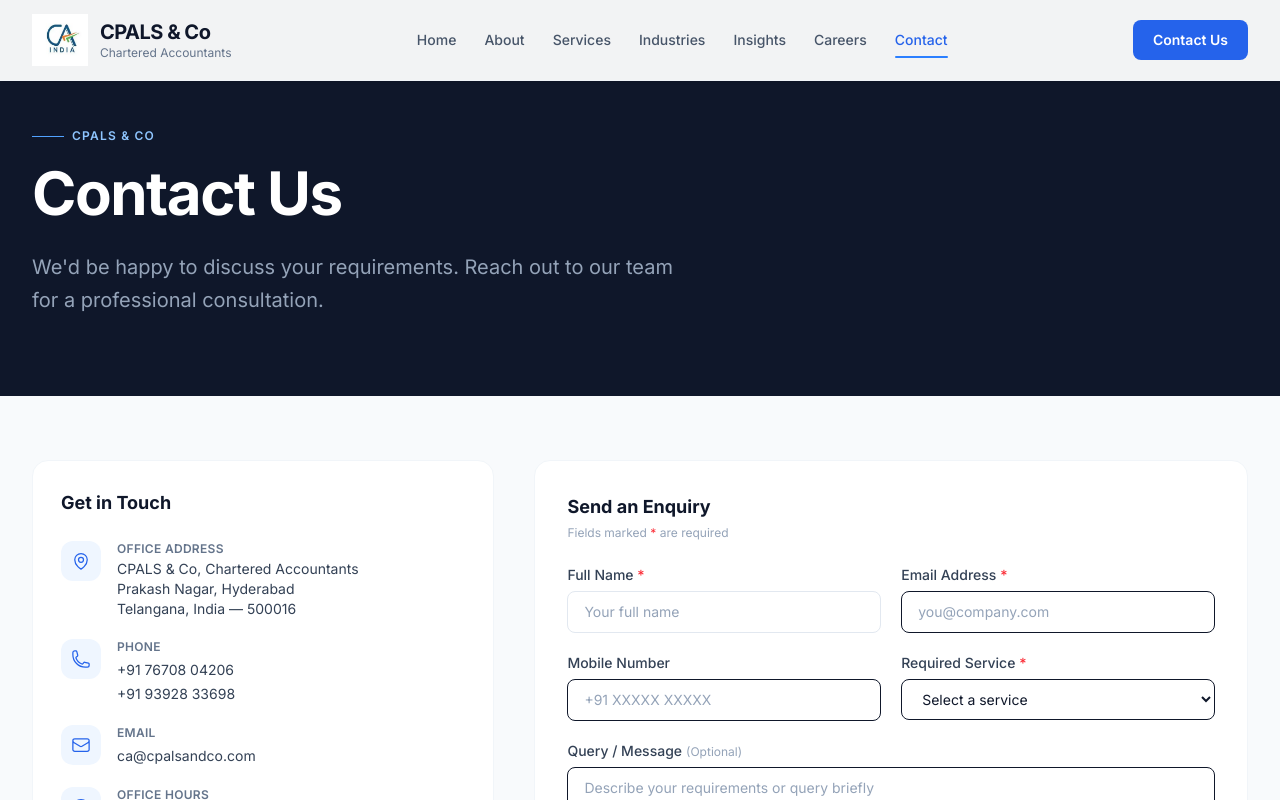
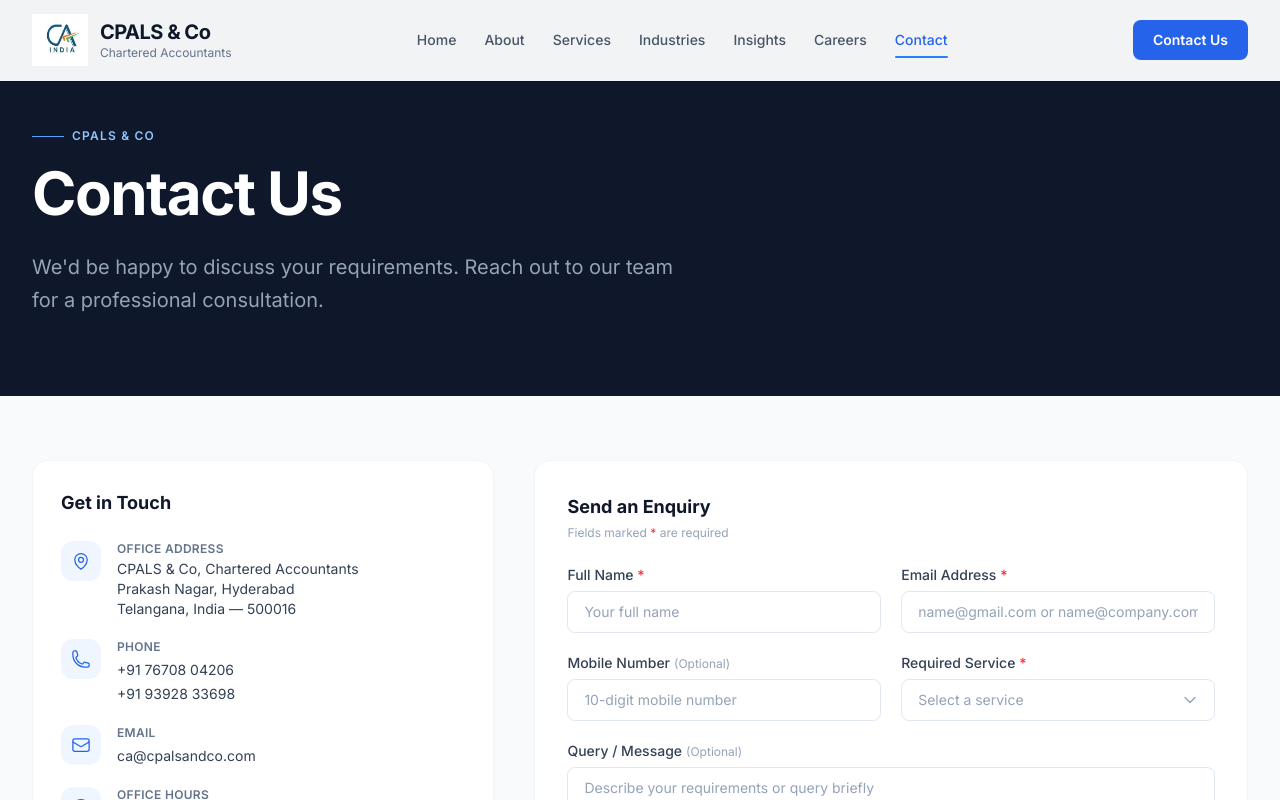
Before and after one commit to vamshiVKReddy/CPALsAndCo, a Next.js app: page /contact in a window 1280 px wide. Shown: the top 800 px of the page. Built offline with nearby package versions, Linux system fonts and the light colour scheme.

Commit message:
bug fix for valid email and contact

```diff
--- a/src/components/contact/ContactForm.tsx
+++ b/src/components/contact/ContactForm.tsx
@@ -1,6 +1,6 @@
 "use client";
 
-import { useState, FormEvent } from "react";
+import { useState, useRef, useEffect, FormEvent } from "react";
 
 const FORM_ACTION =
   "https://docs.google.com/forms/u/0/d/e/1FAIpQLSeiSuBRbAadBJGlA6fz9ayeHCeGnd_TnMaqlvpAT3mmDznI9w/formResponse";
@@ -21,33 +21,132 @@
   "Others",
 ];
 
+const isValidEmail = (email: string) =>
+  /^[^\s@]+@[^\s@]+\.[^\s@]{2,}$/.test(email.trim());
+
+const isValidPhone = (phone: string) => {
+  if (!phone.trim()) return true;
+  const digits = phone.trim().replace(/[\s\-().+]/g, "");
+  const core = digits.replace(/^(91|0)/, "");
+  return /^[6-9]\d{9}$/.test(core);
+};
+
 type Status = "idle" | "submitting" | "success" | "error";
+type Touched = { name: boolean; email: boolean; phone: boolean; service: boolean };
 
+/* ── Custom dropdown ─────────────────────────────────────────────────── */
+function ServiceDropdown({
+  value,
+  onChange,
+  onBlur,
+  hasError,
+}: {
+  value: string;
+  onChange: (val: string) => void;
+  onBlur: () => void;
+  hasError: boolean;
+}) {
+  const [open, setOpen] = useState(false);
+  const ref = useRef<HTMLDivElement>(null);
+
+  // Close on outside click
+  useEffect(() => {
+    const handler = (e: MouseEvent) => {
+      if (ref.current && !ref.current.contains(e.target as Node)) {
+        setOpen(false);
+        onBlur();
+      }
+    };
+    document.addEventListener("mousedown", handler);
+    return () => document.removeEventListener("mousedown", handler);
+  }, [onBlur]);
+
+  const handleSelect = (option: string) => {
+    onChange(option);
+    setOpen(false);
+    onBlur();
+  };
+
+  return (
+    <div ref={ref} className="relative">
+      {/* Trigger */}
+      <button
+        type="button"
+        onClick={() => setOpen((o) => !o)}
+        className={`w-full px-4 py-2.5 rounded-lg border text-sm text-left flex items-center justify-between transition bg-white focus:outline-none focus:ring-2 focus:border-transparent ${
+          hasError
+            ? "border-red-300 focus:ring-red-400"
+            : open
+            ? "border-blue-500 ring-2 ring-blue-500"
+            : "border-slate-200 hover:border-slate-300 focus:ring-blue-500"
+        } ${value ? "text-slate-900" : "text-slate-400"}`}
+      >
+        <span>{value || "Select a service"}</span>
+        <svg
+          className={`w-4 h-4 text-slate-400 transition-transform duration-200 ${open ? "rotate-180" : ""}`}
+          fill="none" viewBox="0 0 24 24" strokeWidth={2} stroke="currentColor" aria-hidden="true"
+        >
+          <path strokeLinecap="round" strokeLinejoin="round" d="m19.5 8.25-7.5 7.5-7.5-7.5" />
+        </svg>
+      </button>
+
+      {/* Options panel */}
+      {open && (
+        <div className="absolute z-50 top-full left-0 right-0 mt-1 bg-white border border-slate-200 rounded-xl shadow-lg overflow-hidden">
+          {serviceOptions.map((option) => (
+            <button
+              key={option}
+              type="button"
+              onClick={() => handleSelect(option)}
+              className={`w-full px-4 py-3 text-sm text-left transition-colors ${
+                value === option
+                  ? "bg-blue-600 text-white font-medium"
+                  : "text-slate-700 hover:bg-blue-50 hover:text-blue-700"
+              }`}
+            >
+              {option}
+            </button>
+          ))}
+        </div>
+      )}
+    </div>
+  );
+}
+
+/* ── Main form ───────────────────────────────────────────────────────── */
 export function ContactForm() {
   const [status, setStatus] = useState<Status>("idle");
   const [form, setForm] = useState({
-    name: "",
-    email: "",
-    phone: "",
-    service: "",
-    message: "",
+    name: "", email: "", phone: "", service: "", message: "",
+  });
+  const [touched, setTouched] = useState<Touched>({
+    name: false, email: false, phone: false, service: false,
   });
 
-  const handleChange = (
-    e: React.ChangeEvent<HTMLInputElement | HTMLTextAreaElement | HTMLSelectElement>
-  ) => {
-    setForm((prev) => ({ ...prev, [e.target.name]: e.target.value }));
+  const errors = {
+    name:    form.name.trim() === "" ? "Name is required" : "",
+    email:   form.email.trim() === ""
+               ? "Email is required"
+               : !isValidEmail(form.email)
+               ? "Enter a valid email address (e.g. name@gmail.com)"
+               : "",
+    phone:   !isValidPhone(form.phone) ? "Enter a valid 10-digit mobile number" : "",
+    service: form.service === "" ? "Please select a service" : "",
   };
 
-  // Required fields filled check — drives button state
-  const isValid =
-    form.name.trim() !== "" &&
-    form.email.trim() !== "" &&
-    form.service !== "";
+  const isFormValid = !errors.name && !errors.email && !errors.phone && !errors.service;
+
+  const handleChange = (
+    e: React.ChangeEvent<HTMLInputElement | HTMLTextAreaElement>
+  ) => setForm((p) => ({ ...p, [e.target.name]: e.target.value }));
+
+  const handleBlur = (field: keyof Touched) =>
+    setTouched((p) => ({ ...p, [field]: true }));
 
   const handleSubmit = async (e: FormEvent<HTMLFormElement>) => {
     e.preventDefault();
-    if (!isValid) return;
+    setTouched({ name: true, email: true, phone: true, service: true });
+    if (!isFormValid) return;
     setStatus("submitting");
 
     const body = new FormData();
@@ -65,10 +164,14 @@
     }
   };
 
-  const inputBase =
-    "w-full px-4 py-2.5 rounded-lg border text-slate-900 placeholder-slate-400 text-sm focus:outline-none focus:ring-2 focus:ring-blue-500 focus:border-transparent transition bg-white";
+  const inputClass = (hasError: boolean) =>
+    `w-full px-4 py-2.5 rounded-lg border text-slate-900 placeholder-slate-400 text-sm focus:outline-none focus:ring-2 focus:border-transparent transition bg-white ${
+      hasError
+        ? "border-red-300 focus:ring-red-400"
+        : "border-slate-200 hover:border-slate-300 focus:ring-blue-500"
+    }`;
 
-  // ── Success ─────────────────────────────────────────────────────────
+  /* Success */
   if (status === "success") {
     return (
       <div className="bg-white rounded-2xl border border-slate-100 p-8 flex flex-col items-center justify-center text-center min-h-[420px]">
@@ -79,13 +182,13 @@
         </div>
         <h3 className="text-xl font-bold text-slate-900 mb-2">Enquiry Received</h3>
         <p className="text-slate-500 text-sm leading-relaxed max-w-sm mb-7">
-          Thank you for reaching out. We have received your enquiry and will
-          get back to you shortly.
+          Thank you for reaching out. We have received your enquiry and will get back to you shortly.
         </p>
         <button
           onClick={() => {
             setStatus("idle");
             setForm({ name: "", email: "", phone: "", service: "", message: "" });
+            setTouched({ name: false, email: false, phone: false, service: false });
           }}
           className="px-6 py-2.5 bg-blue-600 hover:bg-blue-700 text-white text-sm font-semibold rounded-lg transition-colors"
         >
@@ -95,7 +198,7 @@
     );
   }
 
-  // ── Form ─────────────────────────────────────────────────────────────
+  /* Form */
   return (
     <div className="bg-white rounded-2xl border border-slate-100 p-8">
       <h2 className="font-bold text-slate-900 text-lg mb-1">Send an Enquiry</h2>
@@ -112,32 +215,34 @@
               Full Name <span className="text-red-500">*</span>
             </label>
             <input
-              id="cf-name"
-              type="text"
-              name="name"
-              value={form.name}
-              onChange={handleChange}
-              autoComplete="name"
-              required
-              placeholder="Your full name"
-              className={`${inputBase} ${form.name ? "border-slate-200" : "border-slate-200"}`}
+              id="cf-name" type="text" name="name" value={form.name}
+              onChange={handleChange} onBlur={() => handleBlur("name")}
+              autoComplete="name" placeholder="Your full name"
+              className={inputClass(touched.name && !!errors.name)}
             />
+            {touched.name && errors.name && (
+              <p className="mt-1 text-xs text-red-500 flex items-center gap-1">
+                <svg className="w-3 h-3 shrink-0" fill="currentColor" viewBox="0 0 20 20"><path fillRule="evenodd" d="M18 10a8 8 0 1 1-16 0 8 8 0 0 1 16 0Zm-8-5a.75.75 0 0 1 .75.75v4.5a.75.75 0 0 1-1.5 0v-4.5A.75.75 0 0 1 10 5Zm0 10a1 1 0 1 0 0-2 1 1 0 0 0 0 2Z" clipRule="evenodd" /></svg>
+                {errors.name}
+              </p>
+            )}
           </div>
           <div>
             <label htmlFor="cf-email" className="block text-sm font-medium text-slate-700 mb-1.5">
               Email Address <span className="text-red-500">*</span>
             </label>
             <input
-              id="cf-email"
-              type="email"
-              name="email"
-              value={form.email}
-              onChange={handleChange}
-              autoComplete="email"
-              required
-              placeholder="you@company.com"
-              className={inputBase}
+              id="cf-email" type="email" name="email" value={form.email}
+              onChange={handleChange} onBlur={() => handleBlur("email")}
+              autoComplete="email" placeholder="name@gmail.com or name@company.com"
+              className={inputClass(touched.email && !!errors.email)}
             />
+            {touched.email && errors.email && (
+              <p className="mt-1 text-xs text-red-500 flex items-center gap-1">
+                <svg className="w-3 h-3 shrink-0" fill="currentColor" viewBox="0 0 20 20"><path fillRule="evenodd" d="M18 10a8 8 0 1 1-16 0 8 8 0 0 1 16 0Zm-8-5a.75.75 0 0 1 .75.75v4.5a.75.75 0 0 1-1.5 0v-4.5A.75.75 0 0 1 10 5Zm0 10a1 1 0 1 0 0-2 1 1 0 0 0 0 2Z" clipRule="evenodd" /></svg>
+                {errors.email}
+              </p>
+            )}
           </div>
         </div>
 
@@ -146,35 +251,37 @@
           <div>
             <label htmlFor="cf-phone" className="block text-sm font-medium text-slate-700 mb-1.5">
               Mobile Number
+              <span className="text-slate-400 font-normal text-xs ml-1">(Optional)</span>
             </label>
             <input
-              id="cf-phone"
-              type="tel"
-              name="phone"
-              value={form.phone}
-              onChange={handleChange}
-              autoComplete="tel"
-              placeholder="+91 XXXXX XXXXX"
-              className={inputBase}
+              id="cf-phone" type="tel" name="phone" value={form.phone}
+              onChange={handleChange} onBlur={() => handleBlur("phone")}
+              autoComplete="tel" placeholder="10-digit mobile number" maxLength={15}
+              className={inputClass(touched.phone && !!errors.phone)}
             />
+            {touched.phone && errors.phone && (
+              <p className="mt-1 text-xs text-red-500 flex items-center gap-1">
+                <svg className="w-3 h-3 shrink-0" fill="currentColor" viewBox="0 0 20 20"><path fillRule="evenodd" d="M18 10a8 8 0 1 1-16 0 8 8 0 0 1 16 0Zm-8-5a.75.75 0 0 1 .75.75v4.5a.75.75 0 0 1-1.5 0v-4.5A.75.75 0 0 1 10 5Zm0 10a1 1 0 1 0 0-2 1 1 0 0 0 0 2Z" clipRule="evenodd" /></svg>
+                {errors.phone}
+              </p>
+            )}
           </div>
           <div>
-            <label htmlFor="cf-service" className="block text-sm font-medium text-slate-700 mb-1.5">
+            <label className="block text-sm font-medium text-slate-700 mb-1.5">
               Required Service <span className="text-red-500">*</span>
             </label>
-            <select
-              id="cf-service"
-              name="service"
+            <ServiceDropdown
               value={form.service}
-              onChange={handleChange}
-              required
-              className={inputBase}
-            >
-              <option value="">Select a service</option>
-              {serviceOptions.map((s) => (
-                <option key={s} value={s}>{s}</option>
-              ))}
-            </select>
+              onChange={(val) => setForm((p) => ({ ...p, service: val }))}
+              onBlur={() => handleBlur("service")}
+              hasError={touched.service && !!errors.service}
+            />
+            {touched.service && errors.service && (
+              <p className="mt-1 text-xs text-red-500 flex items-center gap-1">
+                <svg className="w-3 h-3 shrink-0" fill="currentColor" viewBox="0 0 20 20"><path fillRule="evenodd" d="M18 10a8 8 0 1 1-16 0 8 8 0 0 1 16 0Zm-8-5a.75.75 0 0 1 .75.75v4.5a.75.75 0 0 1-1.5 0v-4.5A.75.75 0 0 1 10 5Zm0 10a1 1 0 1 0 0-2 1 1 0 0 0 0 2Z" clipRule="evenodd" /></svg>
+                {errors.service}
+              </p>
+            )}
           </div>
         </div>
 
@@ -185,33 +292,27 @@
             <span className="text-slate-400 font-normal ml-1 text-xs">(Optional)</span>
           </label>
           <textarea
-            id="cf-message"
-            name="message"
-            value={form.message}
-            onChange={handleChange}
-            rows={4}
+            id="cf-message" name="message" value={form.message}
+            onChange={handleChange} rows={4}
             placeholder="Describe your requirements or query briefly"
-            className={`${inputBase} resize-none`}
+            className={`${inputClass(false)} resize-none`}
           />
         </div>
 
-        {/* Error */}
+        {/* Server error */}
         {status === "error" && (
           <p className="text-red-600 text-sm bg-red-50 border border-red-100 rounded-lg px-4 py-3">
-            Something went wrong. Please email us directly at{" "}
-            <a href="mailto:ca@cpalsandco.com" className="underline font-medium">
-              ca@cpalsandco.com
-            </a>
-            .
+            Something went wrong. Please email us at{" "}
+            <a href="mailto:ca@cpalsandco.com" className="underline font-medium">ca@cpalsandco.com</a>.
           </p>
         )}
 
-        {/* Submit — grey/disabled until required fields are filled */}
+        {/* Submit */}
         <button
           type="submit"
-          disabled={!isValid || status === "submitting"}
+          disabled={status === "submitting"}
           className={`w-full py-3 font-semibold rounded-lg text-sm transition-all duration-200 flex items-center justify-center gap-2 ${
-            isValid && status !== "submitting"
+            isFormValid && status !== "submitting"
               ? "bg-blue-600 hover:bg-blue-700 text-white cursor-pointer shadow-sm hover:shadow-md"
               : "bg-slate-200 text-slate-400 cursor-not-allowed"
           }`}
@@ -224,9 +325,7 @@
               </svg>
               Submitting…
             </>
-          ) : (
-            "Submit Enquiry"
-          )}
+          ) : "Submit Enquiry"}
         </button>
 
         <p className="text-xs text-slate-400 text-center">
```
